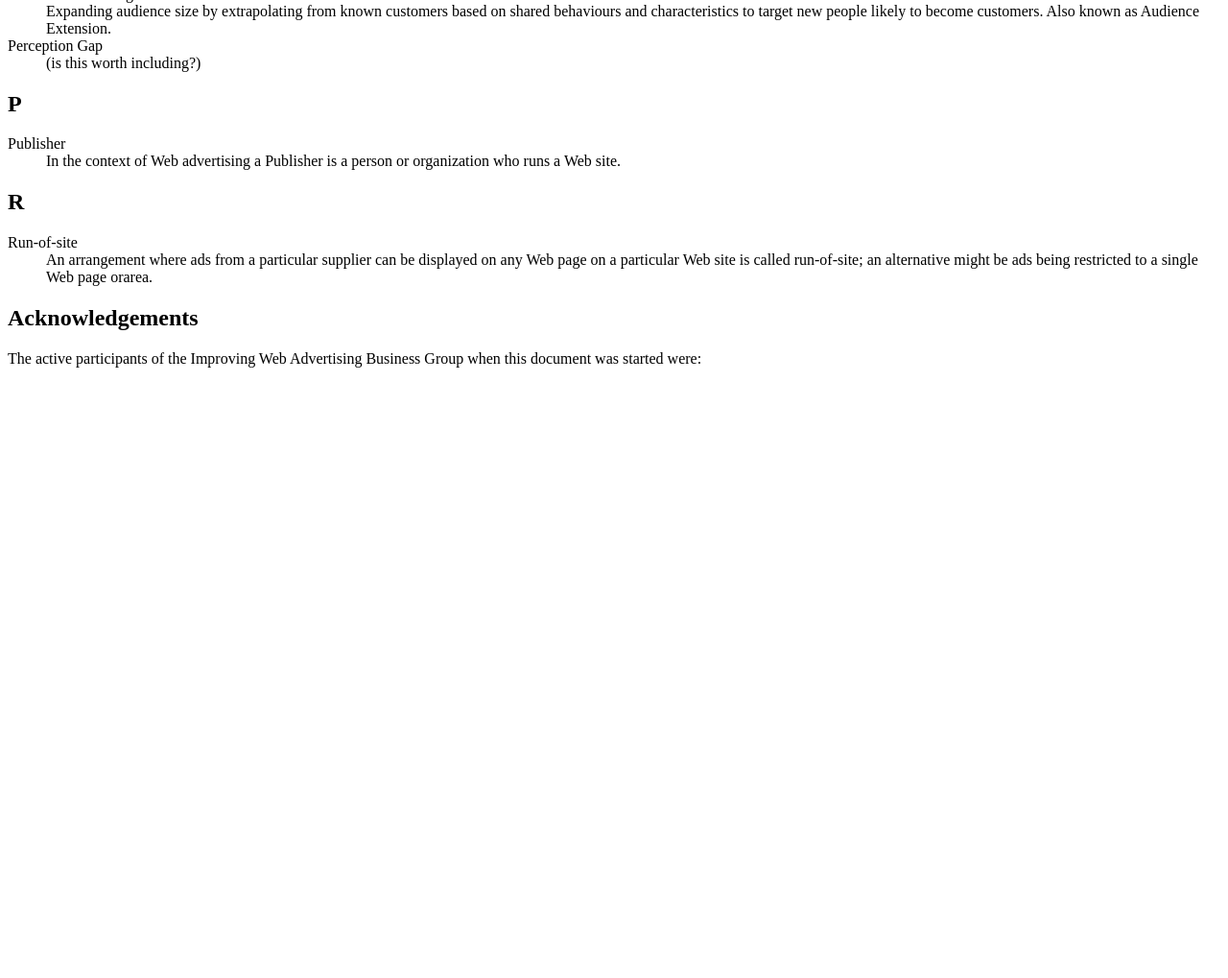
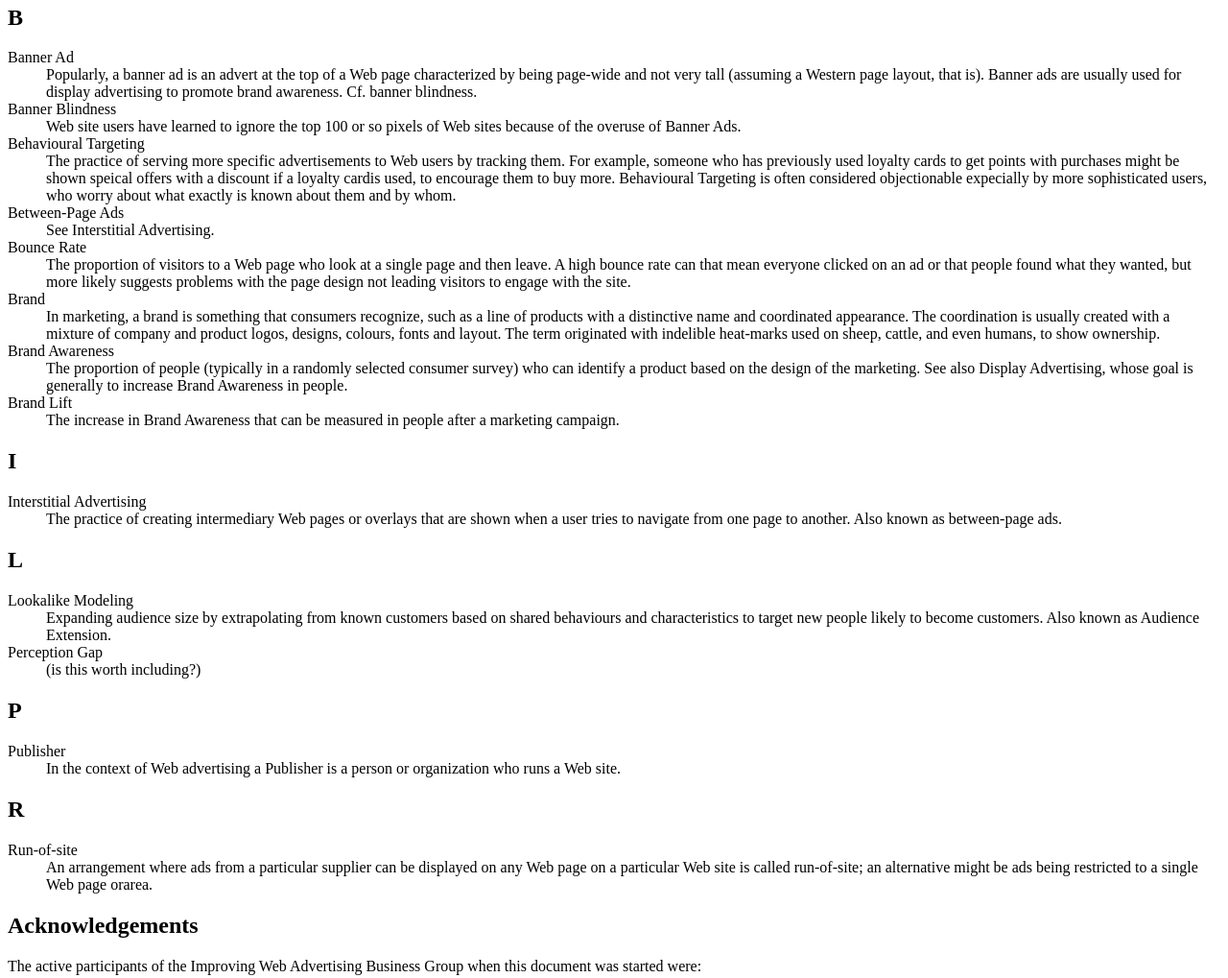
Before and after one commit to w3c/web-advertising, a plain HTML site: page index.html in a window 1280 px wide. Shown: the part 1403-2422 px from the top of the page at 96% size. Before the commit the page ends 1802 px from the top, so only its background shows below. Drawn offline with Linux system fonts and the light colour scheme.

Commit message:
Added first pass at B

```diff
--- a/index.html
+++ b/index.html
@@ -258,7 +258,85 @@ are textual it will generally be with an eye=catching font. The term
 comes from print newspapers, where Display Ads are inserted alongside
 text articles.
 </dd>
+</section>
 
+ <section>
+    <h2>B</h2>
+	 <dl>
+     <dt>Banner Ad</dt>
+     <dd>Popularly, a banner ad is an advert at the top of a Web page
+       characterized by being page-wide and not very tall (assuming a Western
+       page layout, that is). Banner ads are usually used for
+       display advertising
+       to promote brand awareness. Cf. banner blindness.
+     </dd>
+
+     <dt>Banner Blindness</dt>
+     <dd>Web site users have learned to ignore the top 100 or so pixels
+       of Web sites because of the overuse of
+       Banner Ads.</dd>
+
+     <dt>Behavioural Targeting</dt>
+     <dd>The practice of serving more specific advertisements to
+       Web users by tracking them. For example, someone who has
+       previously used loyalty cards to get points with purchases
+       might be shown speical offers with a discount if a loyalty
+       cardis used, to encourage them to buy more. Behavioural Targeting
+       is often considered objectionable expecially by more
+       sophisticated users, who worry about what exactly is known about
+       them and by whom.
+     </dd>
+
+     <dt>Between-Page Ads</dt>
+     <dd>See
+       Interstitial Advertising.
+     </dd>
+
+     <dt>Bounce Rate</dt>
+     <dd>The proportion of visitors to a Web page who look at a single
+       page and then leave. A high bounce rate can that mean everyone clicked on
+       an ad or that people found what they wanted,
+       but more likely suggests problems with the page design not leading
+       visitors to engage with the site.
+     </dd>
+
+     <dt>Brand</dt>
+     <dd>In marketing, a brand is something that consumers recognize, such as
+       a line of products with a distinctive name and coordinated appearance.
+       The coordination is usually created with a mixture of company and product
+       logos, designs, colours, fonts and layout. The term originated with
+       indelible heat-marks used on sheep, cattle, and even humans, to show
+       ownership.
+     </dd>
+
+     <dt>Brand Awareness</dt>
+     <dd>The proportion of people (typically in a randomly selected consumer survey)
+       who can identify a product based on the design of the marketing. See also
+       Display Advertising,
+       whose goal is generally to increase Brand Awareness in people.
+     </dd>
+
+     <dt>Brand Lift</dt>
+     <dd>The increase in
+       Brand Awareness
+       that can be measured in people after a marketing campaign.</dd>
+	 </dl>
+ </section>
+    </section>
+
+    <section>
+    <h2>I</h2>
+      <dl>
+        <dt>Interstitial Advertising</dt>
+        <dd>The practice of creating intermediary Web pages or overlays
+          that are shown when a user tries to navigate from one page to
+          another. Also known as
+          between-page ads.
+        </dd>
+      </dl>
+
+    <section>
+    <h2>L</h2>
 <dt>Lookalike Modeling</dt>
 <dd>Expanding audience size by extrapolating from known customers based on
 shared behaviours and characteristics to target new people likely to
```
